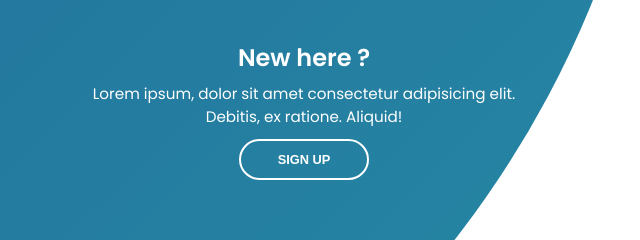
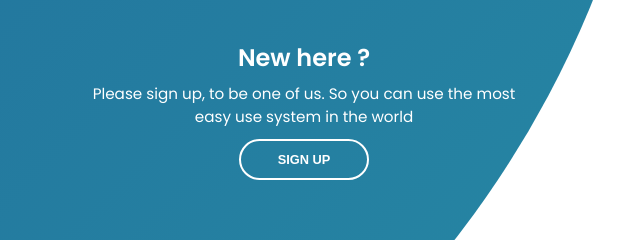
Before and after one commit to lutfiqaraman/loginform, a plain HTML site: page Index.html in a window 1280 px wide. Shown: the part 295-535 px from the top of the page, 0-640 px from the left. Drawn offline with Linux system fonts and the light colour scheme.

Commit message:
change style.css and Index.html

```diff
--- a/Index.html
+++ b/Index.html
@@ -80,8 +80,8 @@
             <div class="content">
                 <h3>New here ?</h3>
                 <p>
-                    Lorem ipsum, dolor sit amet consectetur adipisicing elit. Debitis, ex
-                    ratione. Aliquid!
+                    Please sign up, to be one of us. So you can use the most easy use
+                    system in the world
                 </p>
                 <button class="btn transparent" id="sign-up-btn">Sign up</button>
             </div>
@@ -90,8 +90,8 @@
             <div class="content">
                 <h3>One of us ?</h3>
                 <p>
-                    Lorem ipsum dolor sit amet consectetur adipisicing elit. Nostrum
-                    laboriosam ad deleniti.
+                    Please sign in and get all the features of our system. The most easy
+                    use system in the world
                 </p>
                 <button class="btn transparent" id="sign-in-btn">Sign in</button>
             </div>
--- a/styles/style.css
+++ b/styles/style.css
@@ -119,6 +119,7 @@ form.sign-up-form {
 }
 
 .btn:hover {
+    color: #278ca5;
     background-color: #1b5092;
 }
 
```
